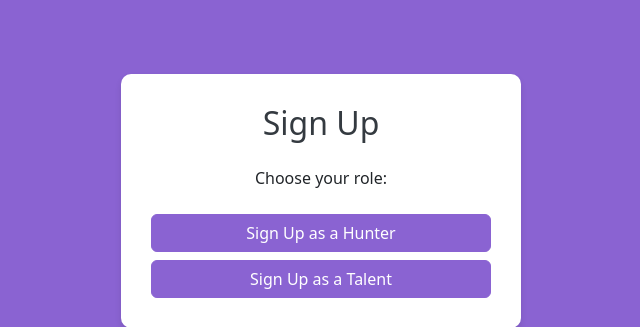
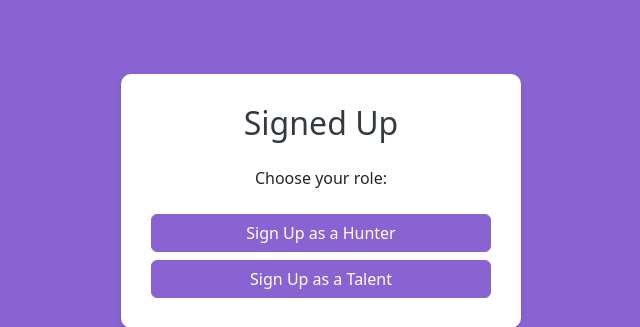
Before and after one commit to JPtheOne/TalentHunters_Website, a Django app: page /signup/ in a window 1280 px wide. Shown: the part 199-526 px from the top of the page, without its empty margins (319-959 px from the left). Run offline with Django 4.2, Linux system fonts and the light colour scheme.

Commit message:
Corrected sign up link

```diff
--- a/templates/login.html
+++ b/templates/login.html
@@ -50,7 +50,7 @@
       </div>
       <button type="submit" class="btn btn-primary btn-block">Login</button>
       <div class="text-center mt-3">
-        <p>Don't have an account? <a href="/signup2/">Sign up</a></p>
+        <p>Don't have an account? <a href="/signup/">Sign up</a></p>
       </div>
     </form>
   </div>
--- a/templates/talentOrhunter.html
+++ b/templates/talentOrhunter.html
@@ -45,7 +45,7 @@
 
 <body>
   <div class="signup-container">
-    <h2 class="mb-4">Sign Up</h2>
+    <h2 class="mb-4">Signed Up</h2>
     <p class="text-center mb-4">Choose your role:</p>
     <div class="d-grid gap-2">
         <a href="/huntersign2/" class="btn btn-primary">Sign Up as a Hunter</a>
```
